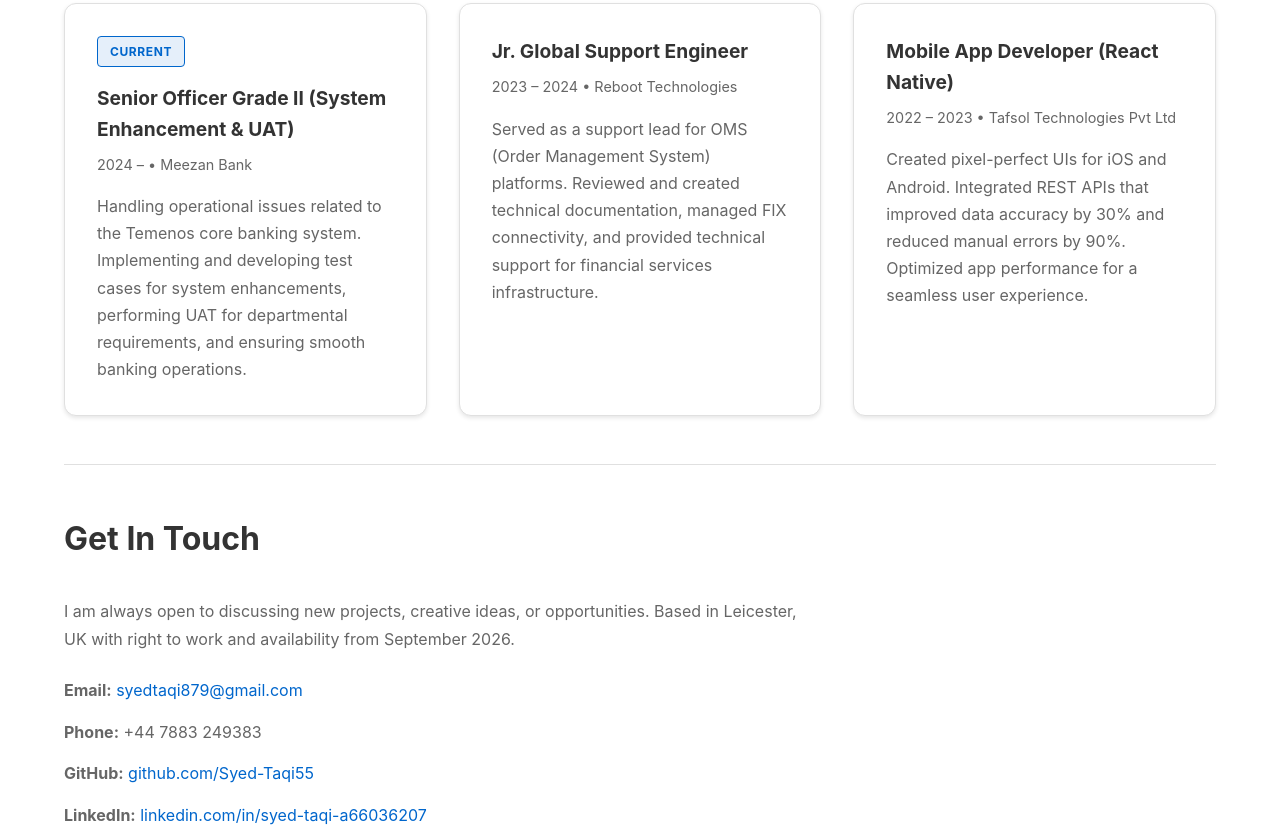
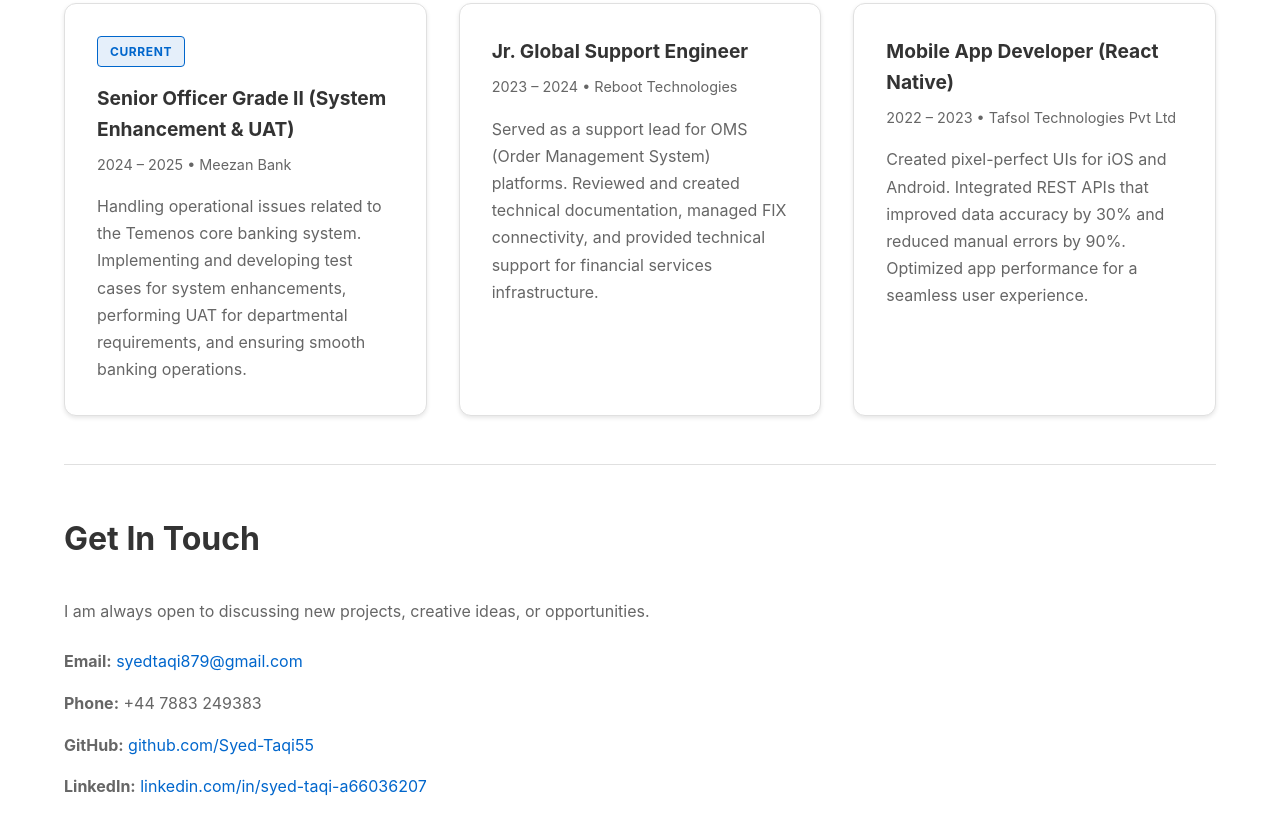
Before and after one commit to Syed-Taqi55/Syed-Taqi55.github.io, a plain HTML site: page index.html in a window 1280 px wide. Shown: the part 2268-3097 px from the top of the page. Drawn offline with Linux system fonts and the light colour scheme.

Commit message:
final changes

```diff
--- a/index.html
+++ b/index.html
@@ -106,7 +106,7 @@
                 </div>
                 <div class="skill-card">
                     <h3>Tools &amp; Other</h3>
-                    <p>Git, GitHub, Docker, CI/CD, Machine Learning, CNNs</p>
+                    <p>Git, GitHub, Docker, CI/CD, Machine Learning</p>
                 </div>
             </div>
         </section>
@@ -156,7 +156,7 @@
                 <div class="home-research-card">
                     <div class="home-research-badge ongoing">CURRENT</div>
                     <h3>Senior Officer Grade II (System Enhancement &amp; UAT)</h3>
-                    <p class="home-research-meta">2024 –  &bull; Meezan Bank</p>
+                    <p class="home-research-meta">2024 – 2025 &bull; Meezan Bank</p>
                     <p>Handling operational issues related to the Temenos core banking system. Implementing and developing test cases for system enhancements, performing UAT for departmental requirements, and ensuring smooth banking operations.</p>
                 </div>
 
@@ -178,7 +178,7 @@
 
         <section id="contact" class="home-collaboration-section">
             <h2 class="section-heading">Get In Touch</h2>
-            <p>I am always open to discussing new projects, creative ideas, or opportunities. Based in Leicester, UK with right to work and availability from September 2026.</p>
+            <p>I am always open to discussing new projects, creative ideas, or opportunities.</p>
             <div class="contact-details">
                 <div class="contact-item">
                     <strong>Email:</strong>
```
Also changed, not shown: 2 other files.
